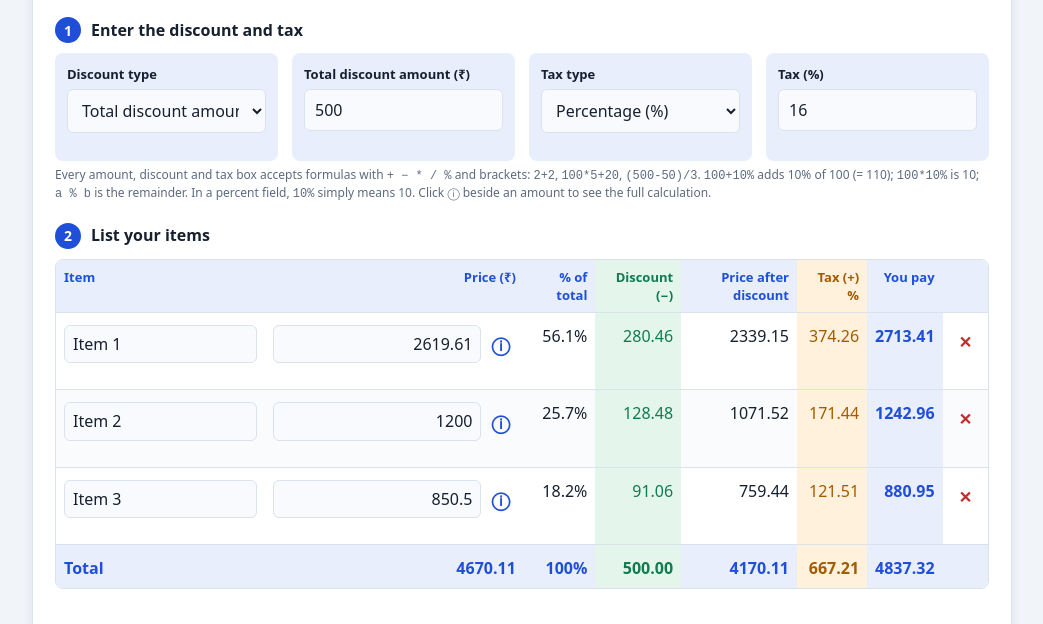
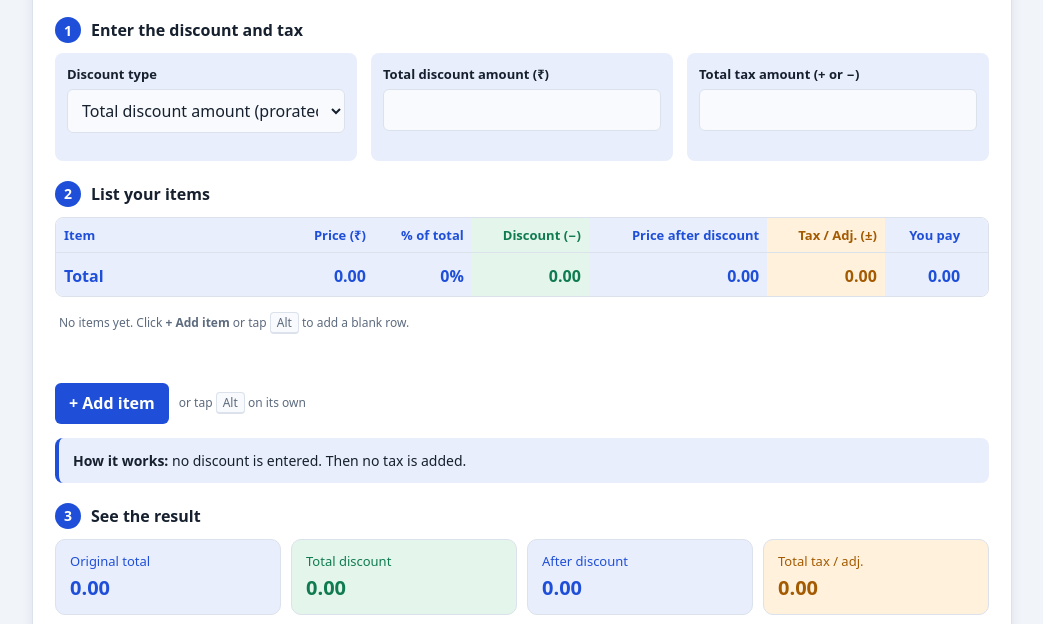
Before and after one commit to poralsaiprakash-source/proratecalculator748.github.io, a plain HTML site: page index.html in a window 1280 px wide. Shown: the part 122-746 px from the top of the page, without its empty margins (118-1161 px from the left). Drawn offline with Linux system fonts and the light colour scheme.

Commit message:
Refactor discount and tax input handling
Updated discount and tax input fields and labels for clarity. Adjusted calculation logic for discounts and taxes.

```diff
--- a/index.html
+++ b/index.html
@@ -108,21 +108,19 @@ tfoot td:nth-child(6){color:var(--tax);background:var(--tax-bg)}
 <div class="set">
   <div><label for="mode">Discount type</label>
     <select id="mode"><option value="amount">Total discount amount (prorated)</option><option value="percent">Discount % on each item</option></select></div>
-  <div><label for="disc" id="discLabel">Total discount amount (₹)</label><input id="disc" type="text" inputmode="decimal" autocomplete="off" value="500"><span class="ev" id="discEv"></span></div>
-  <div><label for="taxType">Tax type</label>
-    <select id="taxType"><option value="percent">Percentage (%)</option><option value="amount">Amount (₹)</option></select></div>
-  <div><label for="tax" id="taxLabel">Tax (%)</label><input id="tax" type="text" inputmode="decimal" autocomplete="off" value="16"><span class="ev" id="taxEv"></span></div>
+  <div><label for="disc" id="discLabel">Total discount amount (₹)</label><input id="disc" type="text" inputmode="text" autocomplete="off" value=""><span class="ev" id="discEv"></span></div>
+  <div><label for="tax" id="taxLabel">Total tax amount (+ or −)</label><input id="tax" type="text" inputmode="text" autocomplete="off" value=""><span class="ev" id="taxEv"></span></div>
 </div>
-<p class="hint">Every amount, discount and tax box accepts formulas with <code>+ − * / %</code> and brackets: <code>2+2</code>, <code>100*5+20</code>, <code>(500-50)/3</code>. <code>100+10%</code> adds 10% of 100 (= 110); <code>100*10%</code> is 10; <code>a % b</code> is the remainder. In a percent field, <code>10%</code> simply means 10. Click ⓘ beside an amount to see the full calculation.</p>
 
 <div class="step"><i>2</i>List your items</div>
 <div class="wrap">
 <table>
-<thead><tr><th>Item</th><th>Price (₹)</th><th>% of total</th><th>Discount (−)</th><th>Price after discount</th><th id="taxHead">Tax (+) %</th><th>You pay</th><th></th></tr></thead>
+<thead><tr><th>Item</th><th>Price (₹)</th><th>% of total</th><th>Discount (−)</th><th>Price after discount</th><th id="taxHead">Tax / Adj. (±)</th><th>You pay</th><th></th></tr></thead>
 <tbody id="rows"></tbody>
 <tfoot><tr><td>Total</td><td id="tA">0.00</td><td id="tS">0%</td><td id="tD">0.00</td><td id="tAD">0.00</td><td id="tT">0.00</td><td id="tF">0.00</td><td></td></tr></tfoot>
 </table>
 </div>
+<div class="hint" id="empty" style="padding:12px 4px">No items yet. Click <b>+ Add item</b> or tap <kbd>Alt</kbd> to add a blank row.</div>
 <div class="err" id="err" role="status"></div>
 <div class="bar"><button id="add">+ Add item</button><span class="hint" style="margin:0">or tap <kbd>Alt</kbd> on its own</span></div>
 
@@ -133,7 +131,7 @@ tfoot td:nth-child(6){color:var(--tax);background:var(--tax-bg)}
   <div class="card c1"><span>Original total</span><strong id="sO">0.00</strong></div>
   <div class="card c2"><span>Total discount</span><strong id="sD">0.00</strong></div>
   <div class="card c3"><span>After discount</span><strong id="sAD">0.00</strong></div>
-  <div class="card c4"><span id="sTL">Total tax</span><strong id="sT">0.00</strong></div>
+  <div class="card c4"><span id="sTL">Total tax / adj.</span><strong id="sT">0.00</strong></div>
 </div>
 <div class="final"><span>Final total to pay</span><b id="sF">0.00</b></div>
 </div>
@@ -144,7 +142,7 @@ tfoot td:nth-child(6){color:var(--tax);background:var(--tax-bg)}
 <script>
 var rowsEl=document.getElementById("rows"),n=0;
 var $=function(id){return document.getElementById(id)};
-var f=function(c){return (c/100).toFixed(2)};
+var f=function(c){return (c/100).toLocaleString("en-IN",{minimumFractionDigits:2,maximumFractionDigits:2})};
 
 /* ---------- Safe formula evaluator (no eval) ----------
    Grammar: expr = term {(+|-) term}; term = unary {(*|/|%) unary};
@@ -217,6 +215,27 @@ function readField(input,evEl,pctField){
   return r;
 }
 
+/* Tax / adjustment field: any +,-,%,fixed formula, applied to a base amount B as  B <expr>.
+   Because the result is  c + (1+k)*B,  we evaluate at B=0 and B=1 to get the fixed part c and the percent-like part k. */
+function readAdj(input,evEl,isDisc){
+  var raw=input.value,s=raw.replace(/[₹,\s]/g,""),res={expr:raw,norm:"",src:"",c:0,k:0,empty:false,bad:false};
+  if(s==="")res.empty=true;
+  else{
+    var pre=/^[+\-*\/x×÷]/i.test(s)?"":"+";
+    var r0=evaluate("0"+pre+s,false),r1=evaluate("1"+pre+s,false);
+    if(isNaN(r0.v)||isNaN(r1.v))res.bad=true;
+    else{res.c=r0.v;res.k=r1.v-r0.v-1;res.src=pre+s;res.norm=(pre+raw.trim()).replace(/\s+/g,"");}
+  }
+  if(Math.abs(res.k)<1e-12)res.k=0;
+  input.classList.toggle("bad",res.bad);
+  var parts=[];
+  if(res.k!==0){var kp=Math.round(res.k*1e6)/1e4;parts.push((kp<0?"−":"+")+Math.abs(kp)+(isDisc?"% of the total bill":"% of each item"));}
+  if(res.c!==0)parts.push((res.c<0?"−":"+")+Math.abs(Math.round(res.c*100)/100).toFixed(2)+(isDisc?" fixed":" fixed, shared by price"));
+  evEl.classList.toggle("bad",res.bad);
+  evEl.textContent=res.bad?"Invalid formula":(res.empty?"":parts.join("; ")||"No change");
+  return res;
+}
+
 /* Split `total` cents across weights, largest-remainder so parts add up exactly */
 function share(total,w){
   var S=w.reduce(function(x,y){return x+y},0);
@@ -229,24 +248,24 @@ function share(total,w){
 }
 
 function addRow(name,amt,focus){
-  n++;
   var tr=document.createElement("tr");
-  tr.innerHTML='<td><input type="text" class="nm"></td>'+
+  tr.innerHTML='<td><input type="text" class="nm" placeholder="Item name / description" autocomplete="off"></td>'+
     '<td><div class="amtbox"><input type="text" inputmode="decimal" autocomplete="off" class="amt" placeholder="e.g. 100*5+20"><button class="inf" type="button" aria-label="Show calculation" aria-expanded="false" title="Show calculation">&#9432;</button></div><span class="ev"></span></td>'+
     '<td class="sh">0%</td><td class="d">0.00</td><td class="ad">0.00</td><td class="tx">0.00</td><td class="fi">0.00</td>'+
     '<td><button class="x" aria-label="Remove item">&#10005;</button></td>';
-  tr.querySelector(".nm").value=name||"Item "+n;
-  tr.querySelector(".amt").value=amt==null?"":amt;
+  if(name)tr.querySelector(".nm").value=name;   /* stays blank unless a name is given */
+  if(amt!=null&&amt!=="")tr.querySelector(".amt").value=amt;   /* blank by default */
   rowsEl.appendChild(tr);
-  if(focus){tr.querySelector(".amt").focus();tr.scrollIntoView({block:"nearest"});}
+  if(focus)tr.scrollIntoView({block:"nearest"});   /* new row is scrolled into view; no automatic entry prompt/focus */
 }
 
 function calc(){
-  var mode=$("mode").value, taxType=$("taxType").value, anyBad=false;
-  var dvR=readField($("disc"),$("discEv"),mode==="percent"), dv=dvR.v;
-  var trR=readField($("tax"),$("taxEv"),taxType==="percent"), tr=trR.v;
+  var mode=$("mode").value, anyBad=false;
+  var dvR=mode==="percent"?readField($("disc"),$("discEv"),true):readAdj($("disc"),$("discEv"),true), dv=dvR.v||0;   /* empty = 0 */
+  var trR=readAdj($("tax"),$("taxEv"));
   anyBad=dvR.bad||trR.bad;
   var rows=[].slice.call(rowsEl.children);
+  $("empty").hidden=rows.length>0;
   var infos=rows.map(function(r){
     var x=readField(r.querySelector(".amt"),r.querySelector(".ev"),false);
     if(x.bad)anyBad=true;
@@ -260,24 +279,24 @@ function calc(){
   if(mode==="percent"){
     d=a.map(function(x){return Math.round(x*dv/100)});
   }else{
-    var D=Math.round(dv*100);
+    /* manual total discount: fixed part + percent of the total bill, e.g. 100, +100, 10%, 100+50, (500-100)/2 */
+    var D=Math.round(dvR.c*100+dvR.k*S);
     if(D>S&&S>0){D=S;err="Discount is larger than the total, so it was capped at "+f(S)+".";}
-    d=share(D,a);
+    d=share(Math.abs(D),a).map(function(x){return D<0?-x:x});
   }
   var ad=a.map(function(x,i){return x-d[i]});
   var ADs=ad.reduce(function(x,y){return x+y},0);
 
-  /* tax */
-  var tx;
-  if(taxType==="percent"){
-    tx=ad.map(function(x){return Math.round(x*tr/100)});
-  }else{
-    tx=share(Math.max(0,Math.round(tr*100)),ad);   /* fixed amount, shared by discounted price */
-  }
+  /* tax / adjustment: k = percent-like part (per item), c = fixed part (shared by discounted price) */
+  var kp=ad.map(function(x){return Math.round(x*trR.k)});
+  var C=Math.round(trR.c*100);
+  var cs=share(Math.abs(C),ad).map(function(x){return C<0?-x:x});
+  var nShare=ad.filter(function(x){return x>0}).length;
+  var tx=ad.map(function(x,i){return kp[i]+cs[i]});
 
   var tot={a:0,d:0,ad:0,t:0,f:0};
   rows.forEach(function(r,i){
-    var fin=ad[i]+tx[i];r._i.a=a[i];r._i.d=d[i];r._i.ad=ad[i];r._i.tx=tx[i];r._i.fin=fin;
+    var fin=ad[i]+tx[i];r._i.a=a[i];r._i.d=d[i];r._i.ad=ad[i];r._i.tx=tx[i];r._i.kp=kp[i];r._i.cs=cs[i];r._i.fin=fin;
     r.querySelector(".sh").textContent=S?(a[i]/S*100).toFixed(1)+"%":"0%";
     r.querySelector(".d").textContent=f(d[i]);
     r.querySelector(".ad").textContent=f(ad[i]);
@@ -290,27 +309,24 @@ function calc(){
   set("sO",tot.a);set("sD",tot.d);set("sAD",tot.ad);set("sT",tot.t);set("sF",tot.f);
   $("tS").textContent=S?"100%":"0%";
 
-  ctx={dvR:dvR,trR:trR,mode:mode,taxType:taxType,S:S,ADs:ADs,Dtot:tot.d};
+  ctx={dvR:dvR,adj:trR,C:C,nShare:nShare,mode:mode,S:S,ADs:ADs,Dtot:tot.d};
   if(openRow)renderPop();
 
   /* tax labels */
-  var tp=taxType==="percent";
-  $("taxLabel").textContent=tp?"Tax (%)":"Tax (₹, total amount)";
-  $("taxHead").textContent="Tax (+) "+(tp?"%":"₹");
-  $("sTL").textContent=tp?"Total tax ("+(Math.round(tr*1e4)/1e4)+"%)":"Total tax (fixed ₹)";
   if(anyBad)err="Some formulas are not valid and were counted as 0. Use numbers, + - * / % and brackets.";
   $("err").textContent=err;
 
   /* explanation */
-  var taxTxt=tp?(Math.round(tr*1e4)/1e4)+"% tax is added to what is left."
-              :"a fixed tax of "+f(Math.round(tr*100))+" is shared by the discounted prices of the items.";
+  var taxTxt=trR.empty?"no tax is added.":"your tax / adjustment <b>"+esc(trR.norm||"")+"</b> is applied to what is left"+(trR.c!==0&&rows.length>1?" (a fixed amount is shared by price)":"")+".";
   var ex="",i0=a.findIndex(function(x){return x>0});
   if(mode==="percent"){
-    ex="<b>How it works:</b> every item gets "+(Math.round(dv*1e4)/1e4)+"% off its price. Then "+taxTxt;
+    ex=dv===0?"<b>How it works:</b> no discount is entered. Then "+taxTxt:"<b>How it works:</b> every item gets "+(Math.round(dv*1e4)/1e4)+"% off its price. Then "+taxTxt;
+  }else if(D===0){
+    ex="<b>How it works:</b> no discount is entered. Then "+taxTxt;
   }else if(i0>=0){
     var nm=rows[i0].querySelector(".nm").value||"Item";
     var pc=(a[i0]/S*100).toFixed(1);
-    ex="<b>How it works:</b> the "+f(Math.min(Math.round(dv*100),S))+" discount is shared by price. <b>"+nm.replace(/</g,"&lt;")+"</b> is "+pc+"% of the total ("+f(a[i0])+" of "+f(S)+"), so it takes "+pc+"% of the discount = <b>"+f(d[i0])+"</b>. Then "+taxTxt;
+    ex="<b>How it works:</b> the "+f(D)+" discount is shared by price. <b>"+nm.replace(/</g,"&lt;")+"</b> is "+pc+"% of the total ("+f(a[i0])+" of "+f(S)+"), so it takes "+pc+"% of the discount = <b>"+f(d[i0])+"</b>. Then "+taxTxt;
   }else ex="Enter a price for at least one item to see how the discount is shared.";
   $("explain").innerHTML=ex;
 }
@@ -319,14 +335,9 @@ function calc(){
 $("mode").addEventListener("change",function(){
   var p=this.value==="percent";
   $("discLabel").textContent=p?"Discount (%)":"Total discount amount (₹)";
-  $("disc").value=p?10:500;
   calc();
 });
-$("taxType").addEventListener("change",function(){
-  $("tax").value=this.value==="percent"?16:0;
-  calc();
-});
-$("add").addEventListener("click",function(){addRow("",0,true);calc();});
+$("add").addEventListener("click",function(){addRow("","",true);calc();});
 rowsEl.addEventListener("click",function(e){
   var b=e.target.closest&&e.target.closest("button.x");
   if(b){b.closest("tr").remove();calc();return;}
@@ -357,6 +368,7 @@ rowsEl.addEventListener("focusin",function(e){        /* clicking back in restor
 /* ---------- Calculation details popup (the ⓘ icon) ---------- */
 var pop=$("pop"),openRow=null,openBtn=null,ctx=null;
 var esc=function(s){return String(s).replace(/[&<>"]/g,function(c){return {"&":"&amp;","<":"&lt;",">":"&gt;",'"':"&quot;"}[c]})};
+var sgn=function(c){return (c<0?" − ":" + ")+f(Math.abs(c))};
 var L=function(label,html,cls){return '<div class="pl '+(cls||"")+'"><span>'+label+'</span><b>'+html+'</b></div>'};
 function closePop(){
   pop.hidden=true;
@@ -377,6 +389,7 @@ function placePop(){
 }
 function inputNote(label,R){
   if(R.bad)return '<div class="pe">'+label+' "'+esc(R.expr)+'" is not valid and was counted as 0.</div>';
+  if(R.src!==undefined){return (R.empty||/^[\d.,\s]+$/.test(R.expr))?"":'<div class="pn">'+label+' entered as '+esc(R.expr.trim())+'</div>';}
   if(R.plain||R.empty)return "";
   return '<div class="pn">'+label+' entered as '+esc(R.expr)+' ('+esc(R.pretty)+' = '+num(R.v)+')'+(R.notes.length?' - '+esc(R.notes.join("; ")):"")+'</div>';
 }
@@ -399,12 +412,24 @@ function renderPop(){
     h+=L("Discount",f(ctx.Dtot)+" total × "+sh+"% = "+f(i.d),"d")+inputNote("Discount",ctx.dvR);
   }
   h+=L("After discount",f(i.a)+" − "+f(i.d)+" = "+f(i.ad));
-  if(ctx.taxType==="percent"){
-    h+=L("Tax",f(i.ad)+" × "+num(ctx.trR.v)+"% = "+f(i.tx),"t")+inputNote("Tax %",ctx.trR);
+  var A=ctx.adj;
+  h+=L("Amount","₹"+f(i.ad));
+  if(A.empty||A.bad){
+    h+=L("Tax","none","t");
   }else{
-    h+=L("Tax","fixed "+f(Math.round(ctx.trR.v*100))+" × ("+f(i.ad)+" ÷ "+f(ctx.ADs)+") = "+f(i.tx),"t")+inputNote("Tax",ctx.trR);
+    h+=L(A.k!==0?"Tax":"Adjustment",esc(A.norm),"t");
+    var calcTxt,B=(i.ad/100).toFixed(2);
+    if(A.c!==0&&ctx.nShare>1){
+      calcTxt=f(i.ad)+(A.k!==0?sgn(i.kp):"")+sgn(i.cs);
+      if(A.k!==0)h+='<div class="pn">Percent part: '+num(A.k*100)+'% of '+f(i.ad)+' = '+f(i.kp)+'</div>';
+      h+='<div class="pn">Fixed part '+(ctx.C<0?"−":"+")+f(Math.abs(ctx.C))+' is split by price: '+f(i.ad)+' ÷ '+f(ctx.ADs)+' → '+f(i.cs)+'</div>';
+    }else{
+      var ev=evaluate(B+A.src,false);
+      calcTxt=f(i.ad)+ev.pretty.slice(B.length);
+    }
+    h+=L("Calculation",esc(calcTxt)+" = "+f(i.fin));
   }
-  h+=L("You pay",f(i.ad)+" + "+f(i.tx)+" = "+f(i.fin),"f");
+  h+=L("Final Amount","₹"+f(i.fin),"f");
   pop.innerHTML=h;placePop();
 }
 document.addEventListener("click",function(e){
@@ -429,12 +454,12 @@ document.addEventListener("keyup",function(e){
   if(e.key==="Alt"&&altSolo){
     altSolo=false;
     e.preventDefault();            /* stops the browser menu bar from grabbing focus on Windows */
-    addRow("",0,true);calc();
+    addRow("","",true);calc();
   }
 });
 
 /* ---------- Start ---------- */
-addRow("Item 1",2619.61);addRow("Item 2",1200);addRow("Item 3",850.5);
+/* Items list starts completely empty: no sample rows. Add items with the button or the Alt key. */
 calc();
 </script>
 </body></html>
```
